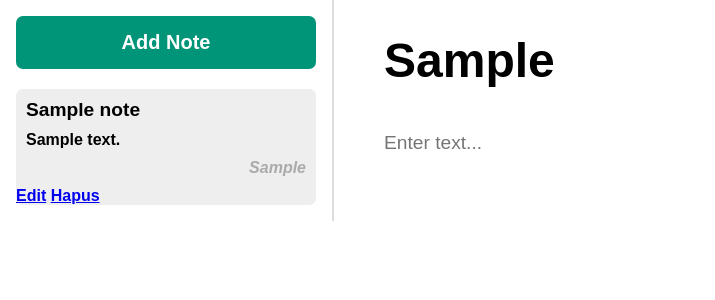
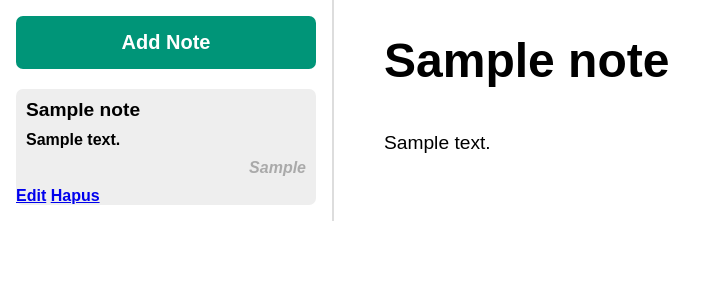
Before and after one commit to Faizal-Ardhavy/NoteApp, a PHP site: page /edit.php?id=1 in a window 1280 px wide. Shown: the top 300 px of the page, without its empty margins (0-715 px from the left). Run offline with PHP 8.4, Linux system fonts and the light colour scheme; tables that the repository leaves empty or names only in its code hold one stand-in row (values such as "Sample post").

Commit message:
beken dah selesai

```diff
--- a/edit.php
+++ b/edit.php
@@ -1,9 +1,11 @@
 <?php
 $id = $_GET['id'];
 $conn = mysqli_connect('localhost','root','','catatan');
-
 $query = "SELECT * FROM note";
+$queryValue = "SELECT * FROM note where id = $id";
 $data = mysqli_query($conn, $query);
+$dataValue = mysqli_query($conn, $queryValue);
+$dataValue = mysqli_fetch_assoc($dataValue);
 ?>
 
 
@@ -17,8 +19,9 @@ $data = mysqli_query($conn, $query);
     <link rel="stylesheet" href="style.css">
 </head>
 <body>
-    <form action="redirect.php" method="POST">
+    <form action="update.php" method="POST">
         <div class="notes" id="app">
+        <input type="hidden" name="id" value="<?= $id?>">
             <div class="notes__sidebar">
                 <input class="notes__add" onclick="return confirm('Apakah Ingin Menambahkan pesanan ini ?')"
                 type="submit" value="Add Note" name = "submit"\>
@@ -35,8 +38,8 @@ $data = mysqli_query($conn, $query);
             <?php } ?>
             </div>
                 <div class="notes__preview">
-                    <input class="notes__title" name="judul" type="text" value=<?= $d["judul"] ?> placeholder="Enter a title..." required autocomplete="off" autofocus>
-                    <textarea class="notes__body" name="isi" value=<?= $d["isi"] ?> placeholder="Enter text..." required autocomplete="off" autofocus></textarea>
+                    <input class="notes__title" name="judul" type="text" value="<?= $dataValue["judul"] ?>" placeholder="Enter a title..." required autocomplete="off" autofocus>
+                    <textarea class="notes__body" name="isi" placeholder="Enter text..." required autocomplete="off" autofocus><?= $dataValue["isi"] ?></textarea>
                 </div>
         </div>
     </form>
--- a/index.php
+++ b/index.php
@@ -1,6 +1,5 @@
 <?php
 $conn = mysqli_connect('localhost','root','','catatan');
-
 $query = "SELECT * FROM note";
 $data = mysqli_query($conn, $query);
 ?>
```
Also changed, not shown: update.php (added, +21 -0 lines).
